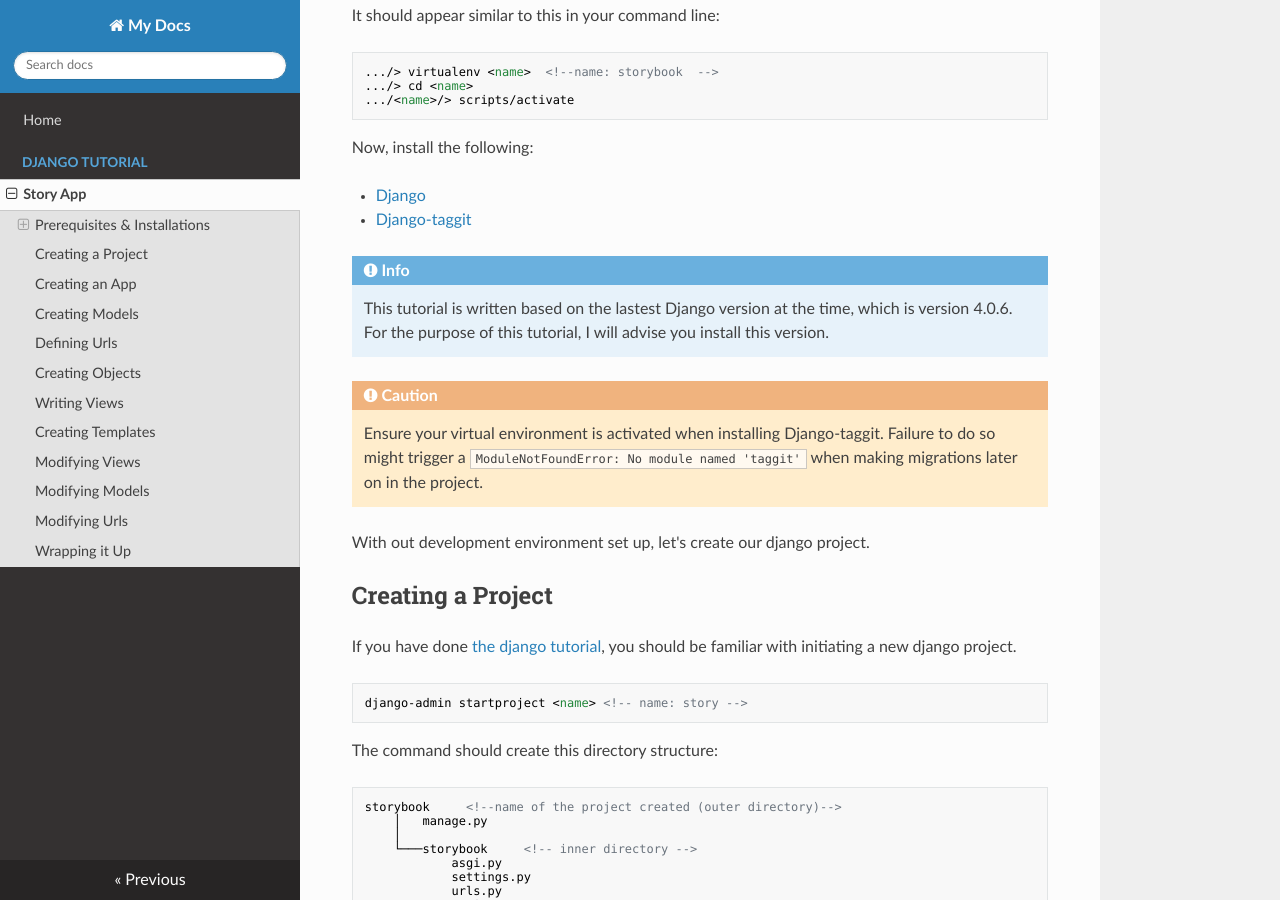
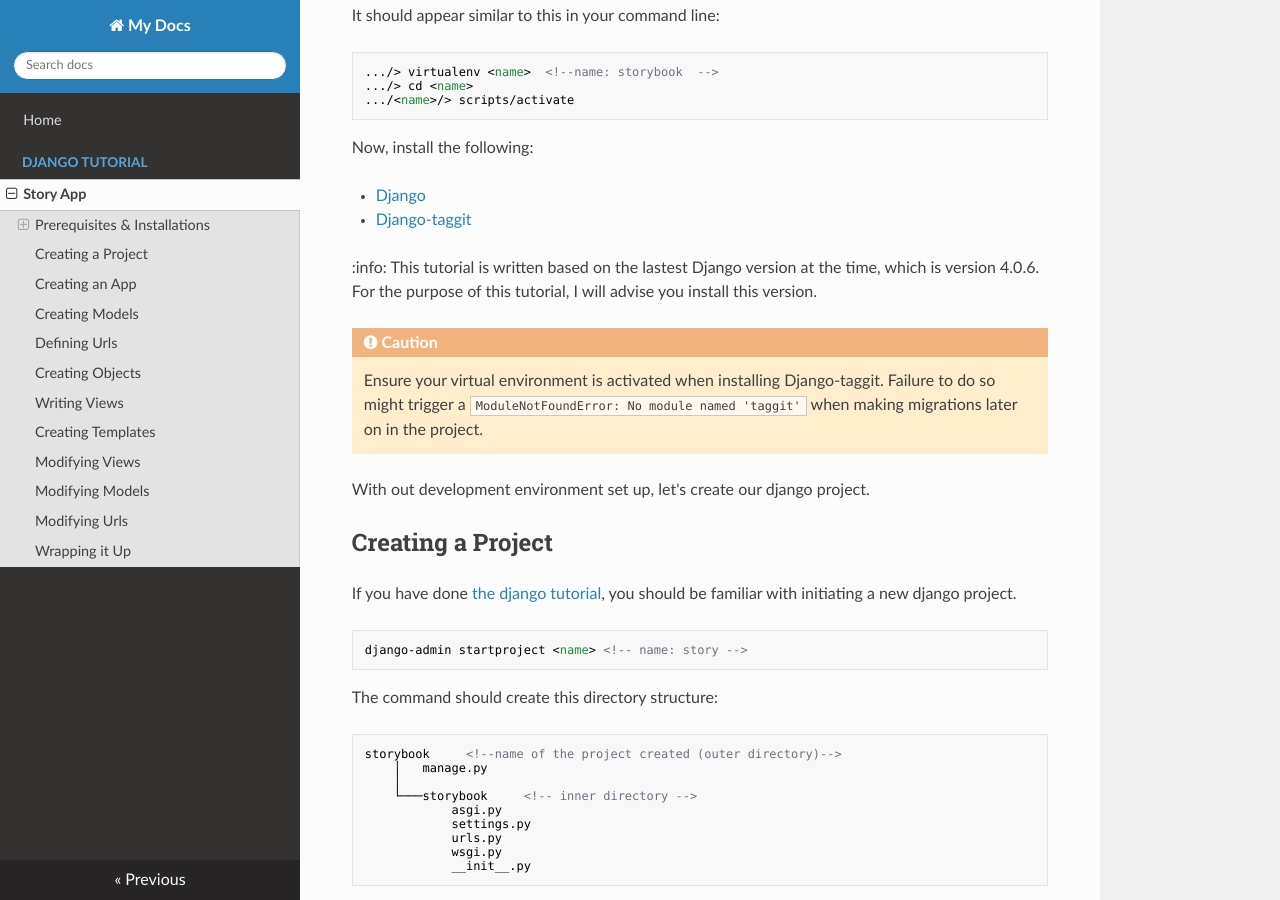
Before and after one commit to Knowledgeissweet/My_Story_App, an MkDocs documentation site: the page built from story/docs/Story_docs/docs/docs/storyapp.md, in a window 1280 px wide and 900 px high, scrolled down 936 px. Built offline with MkDocs 1.6.1, drawn with Linux system fonts in a browser that asks for light colours; nearby versions of some CDN libraries; part of the change alters nothing that is shown.

```diff
--- a/story/docs/Story_docs/docs/docs/storyapp.md
+++ b/story/docs/Story_docs/docs/docs/storyapp.md
@@ -44,7 +44,7 @@ Now, install the following:
 - [Django](https://docs.djangoproject.com/en/4.0/intro/install/)
 - [Django-taggit](https://django-taggit.readthedocs.io/en/latest/getting_started.html)
 
-!!! info
+:info:
     This tutorial is written based on the lastest Django version at the time, which is version 4.0.6. For the purpose of this tutorial, I will advise you install this version.
 
 !!! caution
```
